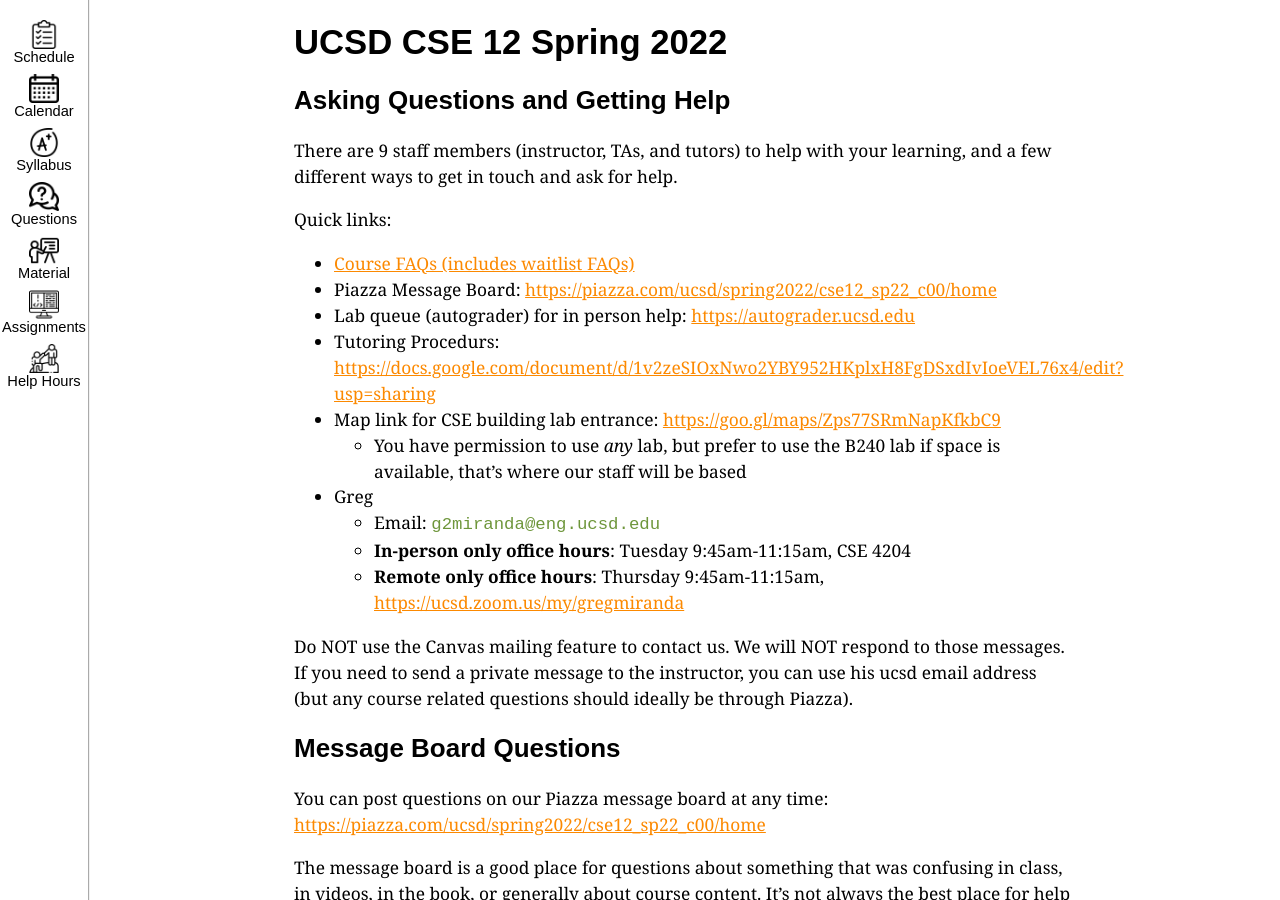
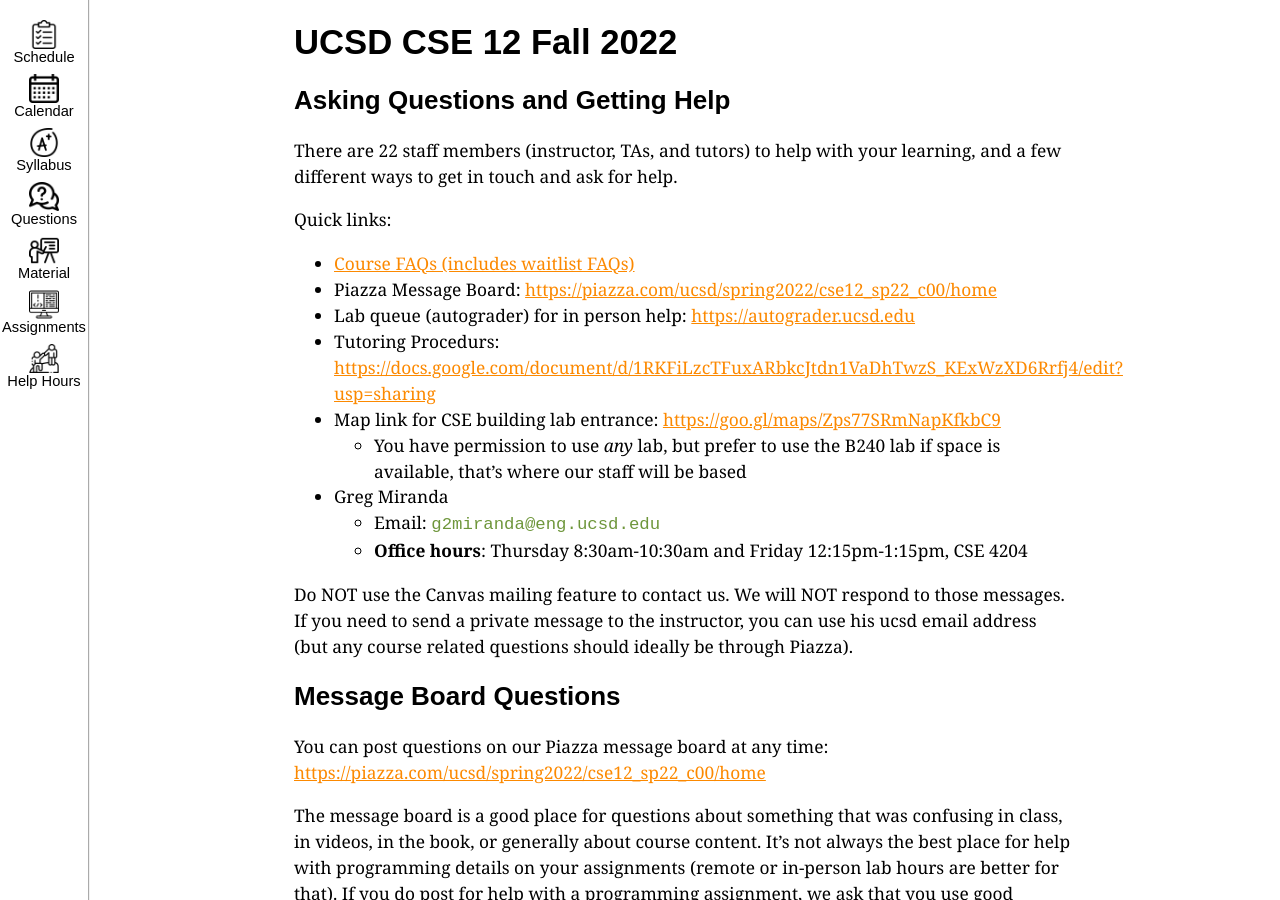
Before and after one commit to ucsd-cse12-f22/ucsd-cse12-f22.github.io, a Jekyll site: the page built from staff-and-help.md, in a window 1280 px wide and 900 px high. Built offline with Jekyll 4.4.1, drawn with Linux system fonts in a browser that asks for light colours.

Commit message:
Update staff-and-help.md

```diff
--- a/staff-and-help.md
+++ b/staff-and-help.md
@@ -2,24 +2,23 @@
 layout: with-sidebar
 title: "UCSD CSE12 – Basic Data Structures and Object-Oriented Design"
 ---
-# UCSD CSE 12 Spring 2022
+# UCSD CSE 12 Fall 2022
 ## Asking Questions and Getting Help
 
-There are 9 staff members (instructor, TAs, and tutors) to help with your
+There are 22 staff members (instructor, TAs, and tutors) to help with your
 learning, and a few different ways to get in touch and ask for help.
 
 Quick links:
 
 - [Course FAQs (includes waitlist FAQs)](#faq)
-- Piazza Message Board: [https://piazza.com/ucsd/spring2022/cse12_sp22_c00/home](https://piazza.com/ucsd/spring2022/cse12_sp22_c00/home)
-- Lab queue (autograder) for in person help: [https://autograder.ucsd.edu](https://autograder.ucsd.edu)
-- Tutoring Procedurs: [https://docs.google.com/document/d/1v2zeSIOxNwo2YBY952HKplxH8FgDSxdIvIoeVEL76x4/edit?usp=sharing](https://docs.google.com/document/d/1v2zeSIOxNwo2YBY952HKplxH8FgDSxdIvIoeVEL76x4/edit?usp=sharing)
-- Map link for CSE building lab entrance: [https://goo.gl/maps/Zps77SRmNapKfkbC9](https://goo.gl/maps/Zps77SRmNapKfkbC9)
+- Piazza Message Board: [https://piazza.com/ucsd/spring2022/cse12_sp22_c00/home](https://piazza.com/ucsd/spring2022/cse12_sp22_c00/home){:target="_blank"}
+- Lab queue (autograder) for in person help: [https://autograder.ucsd.edu](https://autograder.ucsd.edu){:target="_blank"}
+- Tutoring Procedurs: [https://docs.google.com/document/d/1RKFiLzcTFuxARbkcJtdn1VaDhTwzS_KExWzXD6Rrfj4/edit?usp=sharing](https://docs.google.com/document/d/1RKFiLzcTFuxARbkcJtdn1VaDhTwzS_KExWzXD6Rrfj4/edit?usp=sharing){:target="_blank"}
+- Map link for CSE building lab entrance: [https://goo.gl/maps/Zps77SRmNapKfkbC9](https://goo.gl/maps/Zps77SRmNapKfkbC9){:target="_blank"}
   - You have permission to use _any_ lab, but prefer to use the B240 lab if space is available, that's where our staff will be based
-- Greg
+- Greg Miranda
   - Email: `g2miranda@eng.ucsd.edu`
-  - **In-person only office hours**: Tuesday 9:45am-11:15am, CSE 4204
-  - **Remote only office hours**: Thursday 9:45am-11:15am, [https://ucsd.zoom.us/my/gregmiranda](https://ucsd.zoom.us/my/gregmiranda)
+  - **Office hours**: Thursday 8:30am-10:30am and Friday 12:15pm-1:15pm, CSE 4204
 
 Do NOT use the Canvas mailing feature to contact us. We will NOT respond to those
 messages. If you need to send a private message to the instructor, you can use his ucsd email
```
